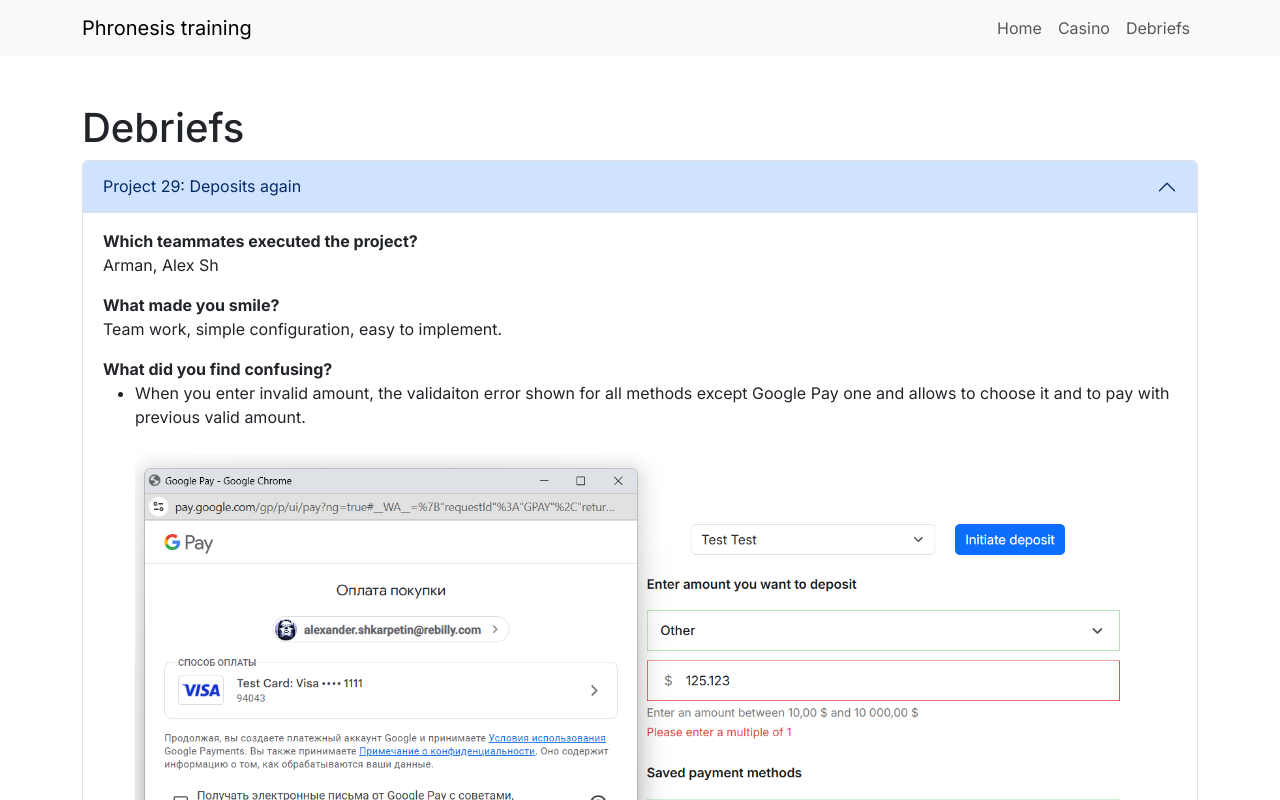
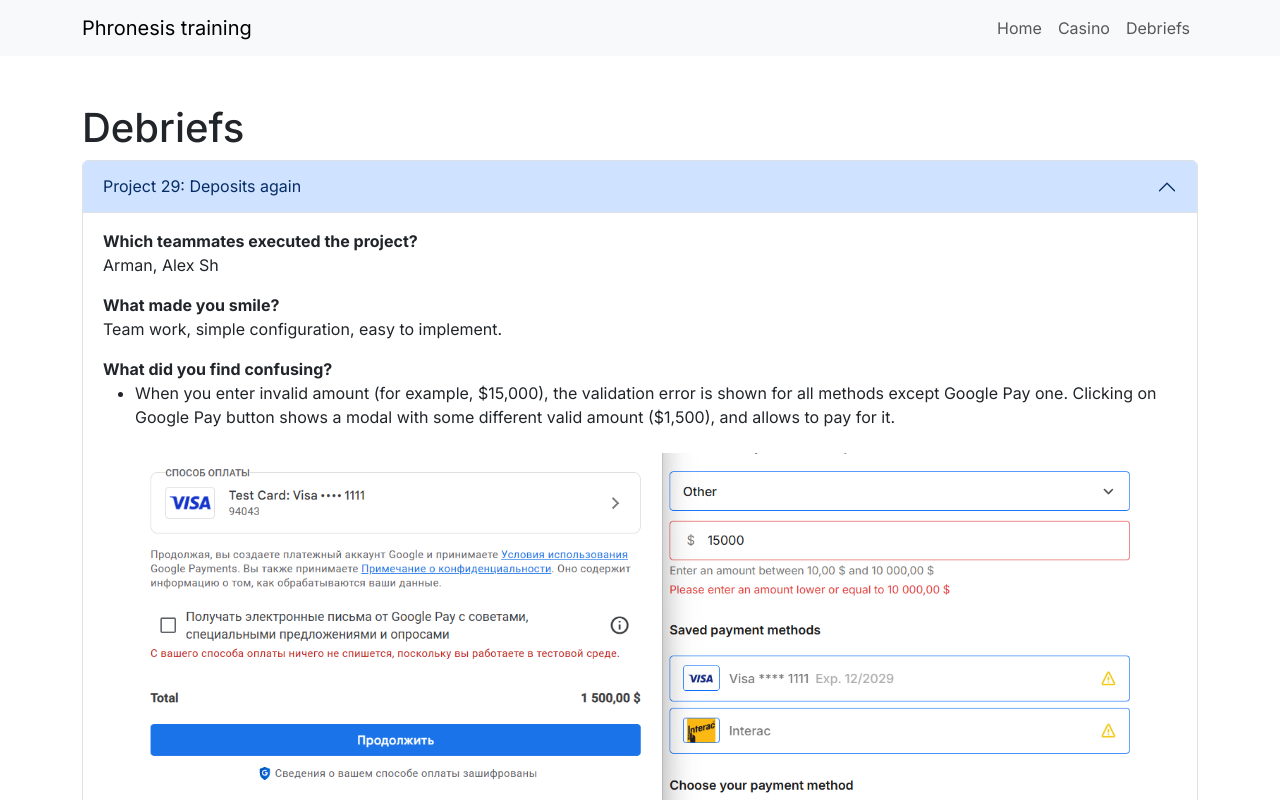
Before and after one commit to ashkarpetin/phronesis-training, a Vue app: page /debriefs in a window 1280 px wide. Shown: the top 800 px of the page. Built offline with nearby package versions, Linux system fonts and the light colour scheme.

Commit message:
Update debrief

```diff
--- a/src/views/DebriefsView.vue
+++ b/src/views/DebriefsView.vue
@@ -33,9 +33,10 @@
             <strong>What did you find confusing?</strong>
             <ul>
               <li class="mb-2">
-                When you enter invalid amount, the validaiton error shown for
-                all methods except Google Pay one and allows to choose it and to
-                pay with previous valid amount.
+                When you enter invalid amount (for example, $15,000), the
+                validation error is shown for all methods except Google Pay one.
+                Clicking on Google Pay button shows a modal with some different
+                valid amount ($1,500), and allows to pay for it.
                 <div class="mt-4">
                   <img src="../assets/debriefs/29/scr1.png" />
                 </div>
@@ -61,10 +62,9 @@
               <li class="mb-2">
                 If you check "Set base amount to match customer’s last deposit",
                 and define custom amounts with maximum of $10000. Then make a
-                payment with $10000, the next deposit form shows amounts
-                $10000, $10005, $10020, $10045, $10045. But custom amounts are
-                still limited to $10000. Not sure if this a bug or expected
-                behavior.
+                payment with $10000, the next deposit form shows amounts $10000,
+                $10005, $10020, $10045, $10045. But custom amounts are still
+                limited to $10000. Not sure if this a bug or expected behavior.
                 <div class="mt-4">
                   <img src="../assets/debriefs/29/scr3.png" />
                 </div>
```
Also changed, not shown: src/assets/debriefs/29/scr1.png.
